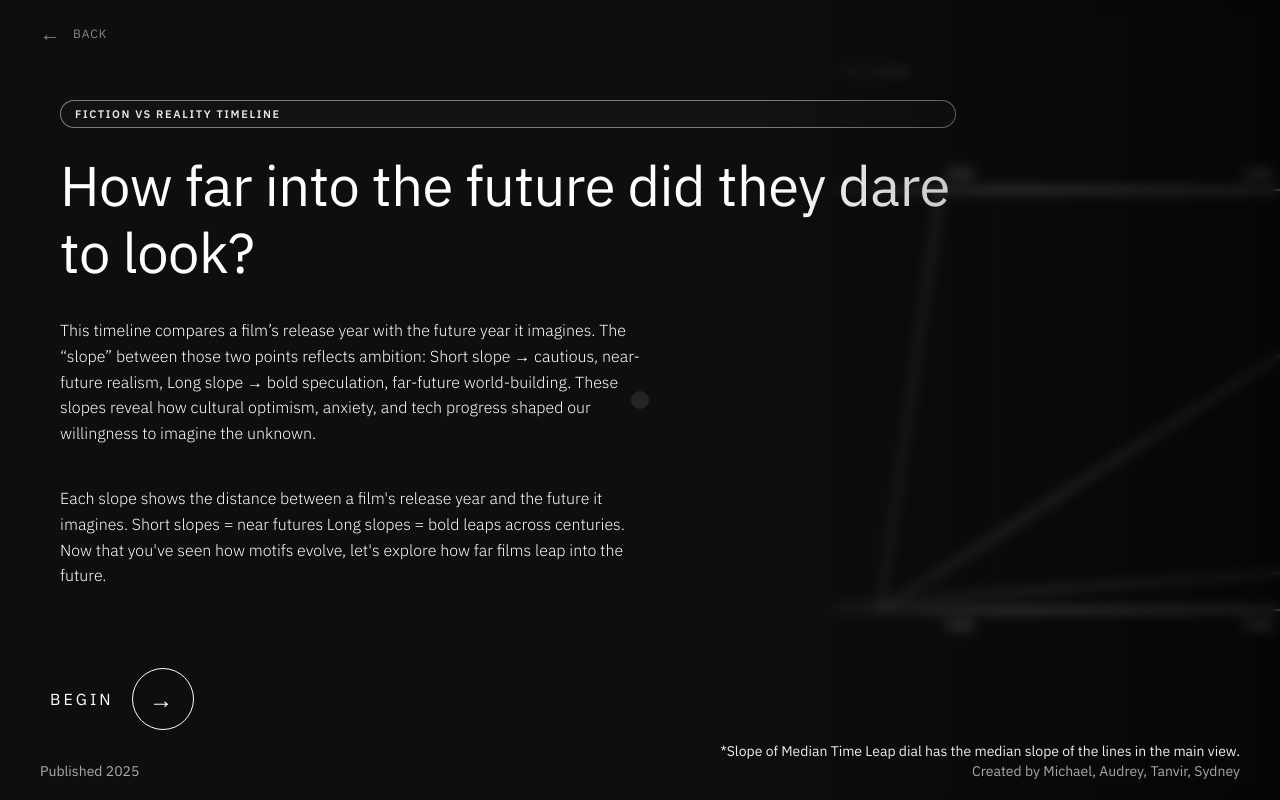
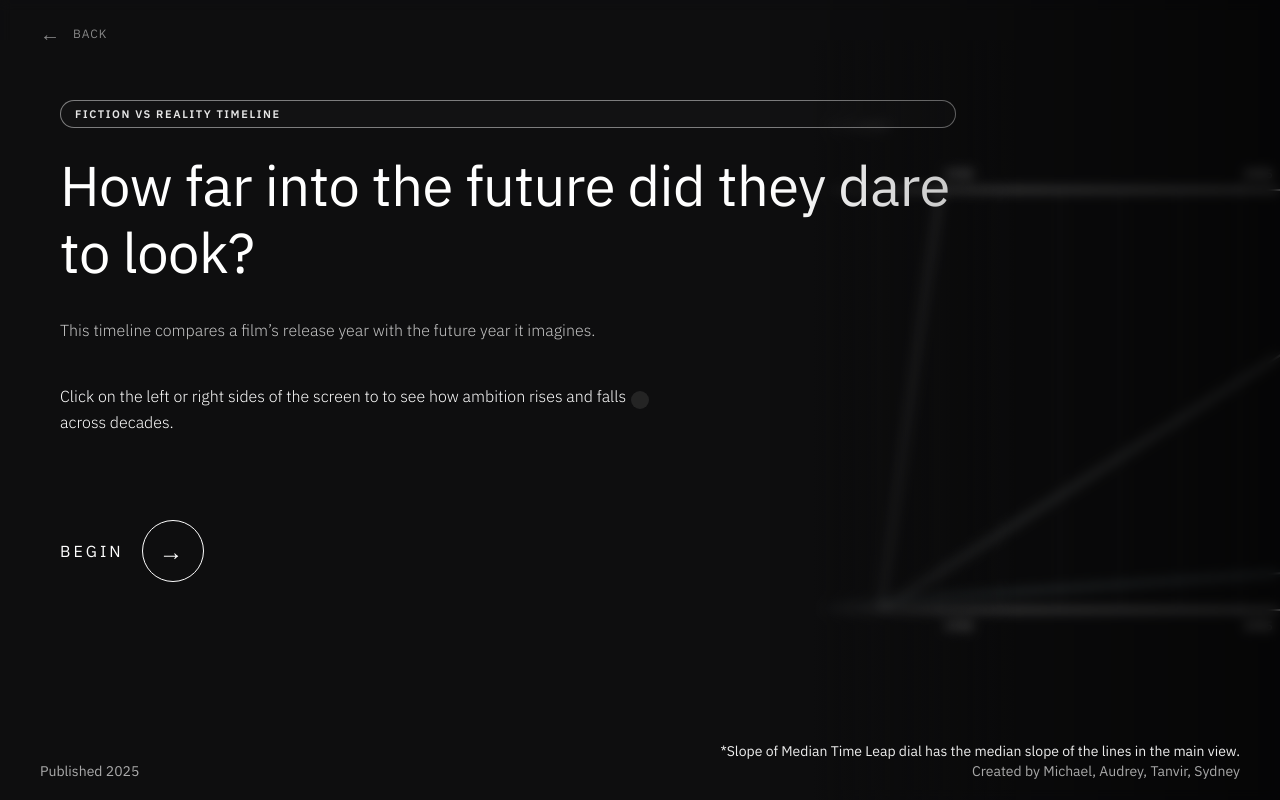
Before and after one commit to tanvirhaque005/parallax, a plain HTML site: page parallel.html in a window 1280 px wide. Drawn offline with nearby package versions, Linux system fonts and the light colour scheme.

Commit message:
added parallel text

```diff
--- a/parallel.html
+++ b/parallel.html
@@ -159,13 +159,23 @@
       font-weight: 300;
     }
 
+    .intro-description1 {
+      font-family: 'IBM Plex Sans', sans-serif;
+      font-size: 1rem;
+      color: #ffffffc1;
+      line-height: 1.6;
+      margin: 0 0 40px 0;
+      max-width: 600px;
+      font-weight: 300;
+    }
+
+
 
 
     /* The First Decade Button */
     .first-decade-button {
-      position: fixed;
-      bottom: 25%;
-      left: 50px;
+
+      padding-top: 5%;
       display: flex;
       align-items: center;
       gap: 18px;
@@ -201,8 +211,9 @@
       transition: transform 0.3s ease;
     }
 
+
     .first-decade-button:hover .first-decade-arrow {
-      transform: translateX(3px);
+      transform: translateX(4px);
     }
 
     .first-decade-arrow::after {
@@ -724,6 +735,45 @@
     opacity: 1 !important;
 }
 
+.mini-arrow {
+  display: inline-flex;
+  justify-content: center;
+  align-items: center;
+
+  width: 22px;
+  height: 22px;
+  background-color: 1px solid #ffffff55;
+  border-radius: 50%;
+
+
+
+  /* scale down the arrow */
+}
+.mini-arrow::after {
+  content: '→';
+  font-size: 12px;
+  color: white;
+}
+
+.mini-arrow2 {
+  display: inline-flex;
+  justify-content: center;
+  align-items: center;
+
+  width: 22px;
+  height: 22px;
+  background-color: 1px solid #ffffff55;
+  border-radius: 50%;
+
+
+
+  /* scale down the arrow */
+}
+.mini-arrow::after2 {
+  content: '←';
+  font-size: 12px;
+  color: white;
+}
 
 
   </style>
@@ -738,7 +788,7 @@
       <span>Back</span>
     </a>
   </div>
-  <div id="introMessageDefault" data-text="Scroll to travel through time."></div>
+  <div id="introMessageDefault" data-text="Hover paths to reveal film details. Click on left/right sides of screen to travel through time. "></div>
   <script src="introMessage.js" defer></script>
 
   <!-- Navigation Menu -->
@@ -750,12 +800,12 @@
       <div class="intro-panel">
         <div class="intro-category">FICTION VS REALITY TIMELINE</div>
         <h1 class="intro-title">How far into the future did they dare to look?</h1>
-        <p class="intro-description">
-          This timeline compares a film’s release year with the future year it imagines. The “slope” between those two points reflects ambition: Short slope → cautious, near-future realism, Long slope → bold speculation, far-future world-building. These slopes reveal how cultural optimism, anxiety, and tech progress shaped our willingness to imagine the unknown.
+        <p class="intro-description1">
+          This timeline compares a film’s release year with the future year it imagines. </p>
+
+          <p class="intro-description">
+            Click on the left or right sides of the screen to to see how ambition rises and falls across decades.
           </p>
-          <p class="intro-description">
-          Each slope shows the distance between a film's release year and the future it imagines. Short slopes = near futures Long slopes = bold leaps across centuries. Now that you've seen how motifs evolve, let's explore how far films leap into the future.</p>
-
 
 
         <div class="first-decade-button" id="firstDecadeBtn">
--- a/parallel.js
+++ b/parallel.js
@@ -343,7 +343,7 @@ function buildSlopeExamples() {
     const slopeGroup = S("g");
     slopeGroup.setAttribute(
         "transform",
-        `translate(500,80) scale(${SLOPE_SCALE})`
+        `translate(480,135) scale(${SLOPE_SCALE})`
     );
     slopeGroup.setAttribute("id", "svgSlopeExamples");
 
@@ -616,182 +616,181 @@ const leftCardContent = {
     1925: {
       title: "1925–1929",
       tags: [
-        "10–30 YEAR SLOPE",
-        "CONSERVATIVE FUTURES",
-        "POSTWAR UNCERTAINTY"
+        "ROARING 20'S",
+        "INVENTION OF THE FUEL ROCKET",
+        "TRANSATLANTIC PHONE CALLS"
       ],
-      desc: "After WWII, filmmakers projected futures only a few years ahead—reflecting global anxiety, nuclear fear, and uncertain political stability. The Space Race added curiosity but also caution;"
+      desc: "With the rise of pulp magazines in the roaring 20's, notions of exploration and technology inherent to science fiction began to gain traction, as shown in the few sci-fi films that existed at the time."
     },
     1930: {
         title: "1930-1934",
         tags: [
-          "10–30 YEAR SLOPE",
-          "CONSERVATIVE FUTURES",
-          "POSTWAR UNCERTAINTY"
-        ],
-        desc: "After WWII, filmmakers projected futures only a few years ahead—reflecting global anxiety, nuclear fear, and uncertain political stability. The Space Race added curiosity but also caution; imagination wasn’t yet ready to leap centuries forward. Futures feel like slightly altered versions of the present and technologies are incremental, not radical."
+          "GREAT DEPRESSION",
+          "PLUTO DISCOVERED",
+          "PROHIBITION ENDS"
+        ],
+        desc: "The early 30's was shaped by the Great Depression, contributing to the consumption of more cheap escapist entertainment. Sci-fi continued to fluorish under radio, sound-cinema, and pulp comics."
       },
       1935: {
         title: "1935-1939",
         tags: [
-          "10–30 YEAR SLOPE",
-          "CONSERVATIVE FUTURES",
-          "POSTWAR UNCERTAINTY"
-        ],
-        desc: "After WWII, filmmakers projected futures only a few years ahead—reflecting global anxiety, nuclear fear, and uncertain political stability. The Space Race added curiosity but also caution; imagination wasn’t yet ready to leap centuries forward. Futures feel like slightly altered versions of the present and technologies are incremental, not radical."
+          "GREAT DEPRESSION",
+          "GLOBAL TENSIONS RISE",
+          "WW2 BEGINS"
+        ],
+        desc: "Anxieties from the depression and ongoing global tensions contribute to the continued flourishing of sci fi and other escapist media. These tensions culminate in World War II in 1939."
       },
       1940: {
         title: "1940-1944",
         tags: [
-          "10–30 YEAR SLOPE",
-          "CONSERVATIVE FUTURES",
-          "POSTWAR UNCERTAINTY"
-        ],
-        desc: "After WWII, filmmakers projected futures only a few years ahead—reflecting global anxiety, nuclear fear, and uncertain political stability. The Space Race added curiosity but also caution; imagination wasn’t yet ready to leap centuries forward. Futures feel like slightly altered versions of the present and technologies are incremental, not radical."
+          "WW2 ROARS ON",
+          "PEARL HARBOR ATTACK",
+          "FALL OF FRANCE"
+        ],
+        desc: "With the fall of France and the Pearl Harbor Attack inciting American intervention, WWII develops into a truly global conflict. With resources and labor redirected to the war effort, less is dedicated to sci fi entertainment."
       },
     1945: {
         title: "1945-1949",
         tags: [
-          "10–30 YEAR SLOPE",
-          "CONSERVATIVE FUTURES",
-          "POSTWAR UNCERTAINTY"
-        ],
-        desc: "After WWII, filmmakers projected futures only a few years ahead—reflecting global anxiety, nuclear fear, and uncertain political stability. The Space Race added curiosity but also caution; imagination wasn’t yet ready to leap centuries forward. Futures feel like slightly altered versions of the present and technologies are incremental, not radical."
+          "WW2 ENDS",
+          "ATOMIC BOMBS DROPPED",
+          "COLD WAR BEGINS"
+        ],
+        desc: "Fewer sci fi media is produced, as during the mid-to-late 40's most resources were dedicated to the war effort. Sci fi media produced tends to serve as commentary to contemporary issues."
       },
       1950: {
         title: "1950-1954",
         tags: [
-          "10–30 YEAR SLOPE",
-          "CONSERVATIVE FUTURES",
-          "POSTWAR UNCERTAINTY"
-        ],
-        desc: "After WWII, filmmakers projected futures only a few years ahead—reflecting global anxiety, nuclear fear, and uncertain political stability. The Space Race added curiosity but also caution; imagination wasn’t yet ready to leap centuries forward. Futures feel like slightly altered versions of the present and technologies are incremental, not radical."
+          "COLD WAR",
+          "KOREAN WAR",
+          "COLORED TV INVENTED"
+        ],
+        desc: "As nuclear fear grows and the Cold War rages in the form of proxy conflicts, stories mix caution and curiosity. Sci fi is overall less speculative and more reflective of contemporary concerns."
       },
       1955: {
         title: "1955–1959",
         tags: [
-          "10–30 YEAR SLOPE",
-          "CONSERVATIVE FUTURES",
-          "POSTWAR UNCERTAINTY"
-        ],
-        desc: "After WWII, filmmakers projected futures only a few years ahead—reflecting global anxiety, nuclear fear, and uncertain political stability. The Space Race added curiosity but also caution; imagination wasn’t yet ready to leap centuries forward. Futures feel like slightly altered versions of the present and technologies are incremental, not radical."
+          "COLD WAR","SPACE RACE",
+          "VIETNAM WAR BEGINS"
+                ],
+        desc: "The Space Race popularized all forms of sci fi, including those with larger time leaps. With newer technologies from the decade, directors are encouraged to be more ambitious."
       },
       1960: {
         title: "1960-1964",
         tags: [
-          "10–30 YEAR SLOPE",
-          "CONSERVATIVE FUTURES",
-          "POSTWAR UNCERTAINTY"
-        ],
-        desc: "After WWII, filmmakers projected futures only a few years ahead—reflecting global anxiety, nuclear fear, and uncertain political stability. The Space Race added curiosity but also caution; imagination wasn’t yet ready to leap centuries forward. Futures feel like slightly altered versions of the present and technologies are incremental, not radical."
+          "COLD WAR",
+          "LASERS INVENTED",
+          "CUBAN MISSILE CRISIS"
+        ],
+        desc: "Like in the late 50's, competition between US and Russia propelled technological innovation. These contributed to the popularization of sci fi, and technologies themselves enabled directors to be more ambitious."
       },
       1965: {
         title: "1965-1969",
         tags: [
-          "10–30 YEAR SLOPE",
-          "CONSERVATIVE FUTURES",
-          "POSTWAR UNCERTAINTY"
-        ],
-        desc: "After WWII, filmmakers projected futures only a few years ahead—reflecting global anxiety, nuclear fear, and uncertain political stability. The Space Race added curiosity but also caution; imagination wasn’t yet ready to leap centuries forward. Futures feel like slightly altered versions of the present and technologies are incremental, not radical."
+          "COLD WAR",
+          "MOON LANDING",
+          "VIETNAM WAR ESCALATES"
+        ],
+        desc: "The late 60's was characterized by concerns from the Vietnam War as well as scientific inspiration from the moon landings. Both propelled the production and consumption of ambitious sci fi."
       },
       1970: {
         title: "1970-1974",
         tags: [
-          "10–30 YEAR SLOPE",
-          "CONSERVATIVE FUTURES",
-          "POSTWAR UNCERTAINTY"
-        ],
-        desc: "After WWII, filmmakers projected futures only a few years ahead—reflecting global anxiety, nuclear fear, and uncertain political stability. The Space Race added curiosity but also caution; imagination wasn’t yet ready to leap centuries forward. Futures feel like slightly altered versions of the present and technologies are incremental, not radical."
+            "COLD WAR",
+          "ENVIRONMENTAL MOVEMENT",
+          "EMAIL INVENTED",
+        ],
+        desc: "Scientific and technological innovation booms, while environmental concerns also rise. Both contribute to the production and consumption of speculative sci fi."
       },
       1975: {
         title: "1975-1979",
         tags: [
-          "10–30 YEAR SLOPE",
-          "CONSERVATIVE FUTURES",
-          "POSTWAR UNCERTAINTY"
-        ],
-        desc: "After WWII, filmmakers projected futures only a few years ahead—reflecting global anxiety, nuclear fear, and uncertain political stability. The Space Race added curiosity but also caution; imagination wasn’t yet ready to leap centuries forward. Futures feel like slightly altered versions of the present and technologies are incremental, not radical."
+          "COLD WAR",
+          "APPLE COMPUTER INVENTED",
+          "THREE MILE ISLAND NUCLEAR DISASTER"
+        ],
+        desc: "Like in the first half of the decade, scientific and technological innovation booms, while environmental/nuclear concerns also rise. Both contribute to the production and consumption of speculative sci fi."
       },
       1980: {
         title: "1980-1984",
         tags: [
-          "10–30 YEAR SLOPE",
-          "CONSERVATIVE FUTURES",
-          "POSTWAR UNCERTAINTY"
-        ],
-        desc: "After WWII, filmmakers projected futures only a few years ahead—reflecting global anxiety, nuclear fear, and uncertain political stability. The Space Race added curiosity but also caution; imagination wasn’t yet ready to leap centuries forward. Futures feel like slightly altered versions of the present and technologies are incremental, not radical."
+            "COLD WAR",
+          "REAGAN ELECTED",
+          "CD FORMAT LAUNCHED"
+        ],
+        desc: "Like in past decades, sientific anxieties and discoveries propel production of speculative sci fi ficiton."
       },
       1985: {
         title: "1985-1989",
         tags: [
-          "10–30 YEAR SLOPE",
-          "CONSERVATIVE FUTURES",
-          "POSTWAR UNCERTAINTY"
-        ],
-        desc: "After WWII, filmmakers projected futures only a few years ahead—reflecting global anxiety, nuclear fear, and uncertain political stability. The Space Race added curiosity but also caution; imagination wasn’t yet ready to leap centuries forward. Futures feel like slightly altered versions of the present and technologies are incremental, not radical."
+          "COLD WAR",
+          "STOCK MARKET BOOMS",
+          "CHERNOBYL DISASTER"
+        ],
+        desc: "A booming economy, paried with continued sientific anxieties and discoveries, propel production of speculative sci fi ficiton."
       },
       1990: {
         title: "1990-1994",
         tags: [
-          "10–30 YEAR SLOPE",
-          "CONSERVATIVE FUTURES",
-          "POSTWAR UNCERTAINTY"
-        ],
-        desc: "After WWII, filmmakers projected futures only a few years ahead—reflecting global anxiety, nuclear fear, and uncertain political stability. The Space Race added curiosity but also caution; imagination wasn’t yet ready to leap centuries forward. Futures feel like slightly altered versions of the present and technologies are incremental, not radical."
+          "COLD WAR ENDS",
+          "INTERNET COMMERCIALIZATION",
+          "US DOMINANCE"
+        ],
+        desc: "With the fall of the Soviet Union and the end of the Cold War, America is positioned in economic dominance. This, paired with the spread of scientific breakthroughs like the internet, further popularize ambitious sci fi."
       },
       1995: {
         title: "1995-1999",
         tags: [
-          "10–30 YEAR SLOPE",
-          "CONSERVATIVE FUTURES",
-          "POSTWAR UNCERTAINTY"
-        ],
-        desc: "After WWII, filmmakers projected futures only a few years ahead—reflecting global anxiety, nuclear fear, and uncertain political stability. The Space Race added curiosity but also caution; imagination wasn’t yet ready to leap centuries forward. Futures feel like slightly altered versions of the present and technologies are incremental, not radical."
+          "DOT COM BOOM",
+          "WINDOWS 95 LAUNCHES",
+          "GOOGLE FOUNDED"
+        ],
+        desc: "The creation and spread of advanced technological innovations facilitate the production and spread of more ambitious forms of media, including sci fi entertainment."
       },
       2000: {
         title: "2000-2004",
         tags: [
-          "10–30 YEAR SLOPE",
-          "CONSERVATIVE FUTURES",
-          "POSTWAR UNCERTAINTY"
-        ],
-        desc: "After WWII, filmmakers projected futures only a few years ahead—reflecting global anxiety, nuclear fear, and uncertain political stability. The Space Race added curiosity but also caution; imagination wasn’t yet ready to leap centuries forward. Futures feel like slightly altered versions of the present and technologies are incremental, not radical."
+          "DOT COM CRASH",
+          "9/11 ATTACKS",
+          "HUMAN GENOME COMPLETED"
+        ],
+        desc: "As scientific breakthroughs continued and sci fi continued to fluorish, terrorism and geopolitical tensions began to rise once again."
       },
       2005: {
         title: "2005-2009",
         tags: [
-          "10–30 YEAR SLOPE",
-          "CONSERVATIVE FUTURES",
-          "POSTWAR UNCERTAINTY"
-        ],
-        desc: "After WWII, filmmakers projected futures only a few years ahead—reflecting global anxiety, nuclear fear, and uncertain political stability. The Space Race added curiosity but also caution; imagination wasn’t yet ready to leap centuries forward. Futures feel like slightly altered versions of the present and technologies are incremental, not radical."
+          "GREAT RECESSION",
+          "iPHONE INTRODUCED",
+          "HURRICANE KATRINA"
+        ],
+        desc: "Economic recession, global conflict, and envrionmental disasters accompanied scientific innovation. Sci fi continued to boom, but directors began turning inwards to contemporary  anxieties."
       },
       2010: {
         title: "2010-2014",
         tags: [
-          "10–30 YEAR SLOPE",
-          "CONSERVATIVE FUTURES",
-          "POSTWAR UNCERTAINTY"
-        ],
-        desc: "After WWII, filmmakers projected futures only a few years ahead—reflecting global anxiety, nuclear fear, and uncertain political stability. The Space Race added curiosity but also caution; imagination wasn’t yet ready to leap centuries forward. Futures feel like slightly altered versions of the present and technologies are incremental, not radical."
+          "Edward Snowden leaks",
+          "SYRIAN WAR",
+          "CRISPR BREAKTHROUGH"
+        ],
+        desc: "Rising anxieties about geopolitics, new inventions like CRISPR, and government surveillance prompt many directors to look even more to contemporary issues as opposed to those from other time periods."
       },
       2015: {
         title: "2015-2019",
         tags: [
-          "10–30 YEAR SLOPE",
-          "CONSERVATIVE FUTURES",
-          "POSTWAR UNCERTAINTY"
-        ],
-        desc: "After WWII, filmmakers projected futures only a few years ahead—reflecting global anxiety, nuclear fear, and uncertain political stability. The Space Race added curiosity but also caution; imagination wasn’t yet ready to leap centuries forward. Futures feel like slightly altered versions of the present and technologies are incremental, not radical."
+          "Brexit",
+          "#METOO MOVEMENT",
+          "Paris Climate Accord"
+        ],
+        desc: "Geopolitical volatility, rising nationalism, and environmental urgency define the period. These compounding issues prompt many directors to look to contemporary anxieties. "
       },
       2020: {
         title: "2020-2024",
         tags: [
-          "10–30 YEAR SLOPE",
-          "CONSERVATIVE FUTURES",
-          "POSTWAR UNCERTAINTY"
-        ],
-        desc: "After WWII, filmmakers projected futures only a few years ahead—reflecting global anxiety, nuclear fear, and uncertain political stability. The Space Race added curiosity but also caution; imagination wasn’t yet ready to leap centuries forward. Futures feel like slightly altered versions of the present and technologies are incremental, not radical."
+          "Covid pandemic",
+          "invasion of Ukraine",
+          "AI boom"
+        ],
+        desc: "Anxieties from the pandemic, geopolitical conflicts, and misuse of powerful technologies like A.I. feed more into scientific and technological anxieties about contemporary periods. Many directors focus on these modern issues instead of fantastical ones."
       },
   }
 
```
